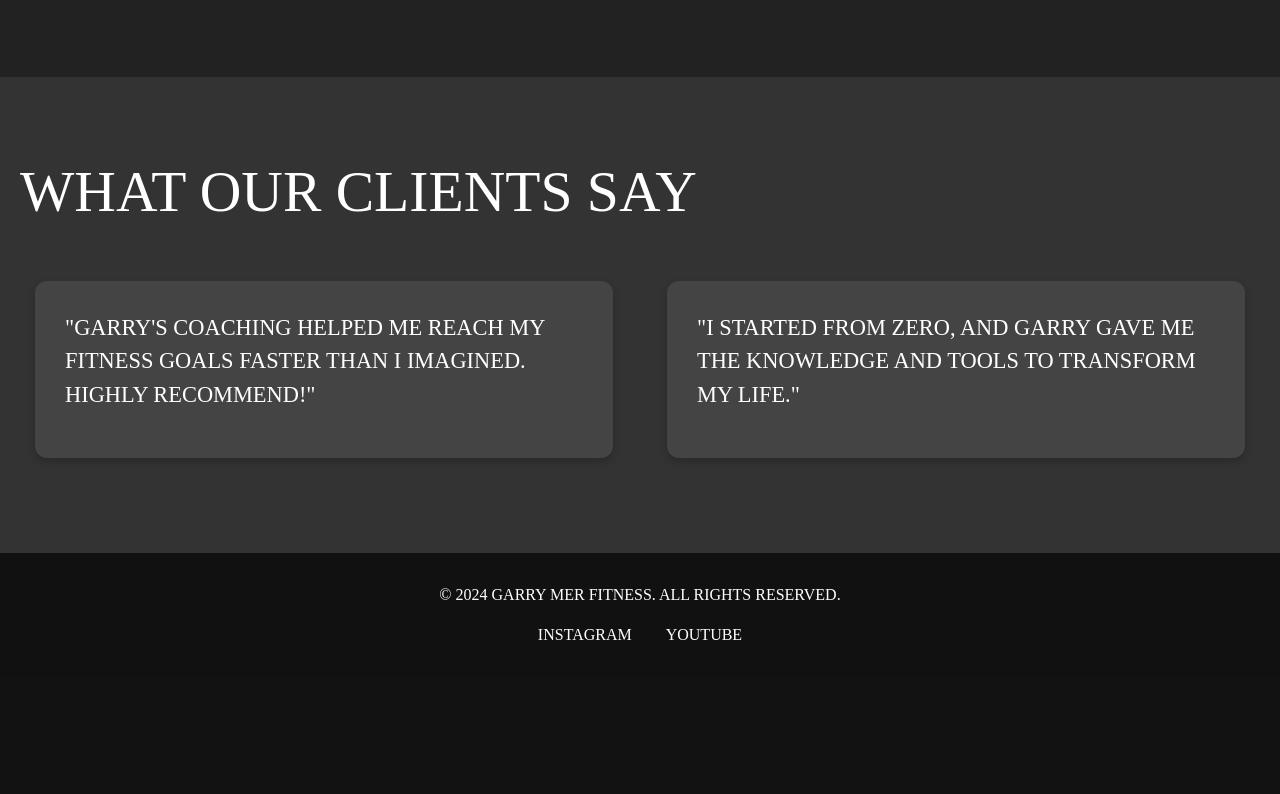
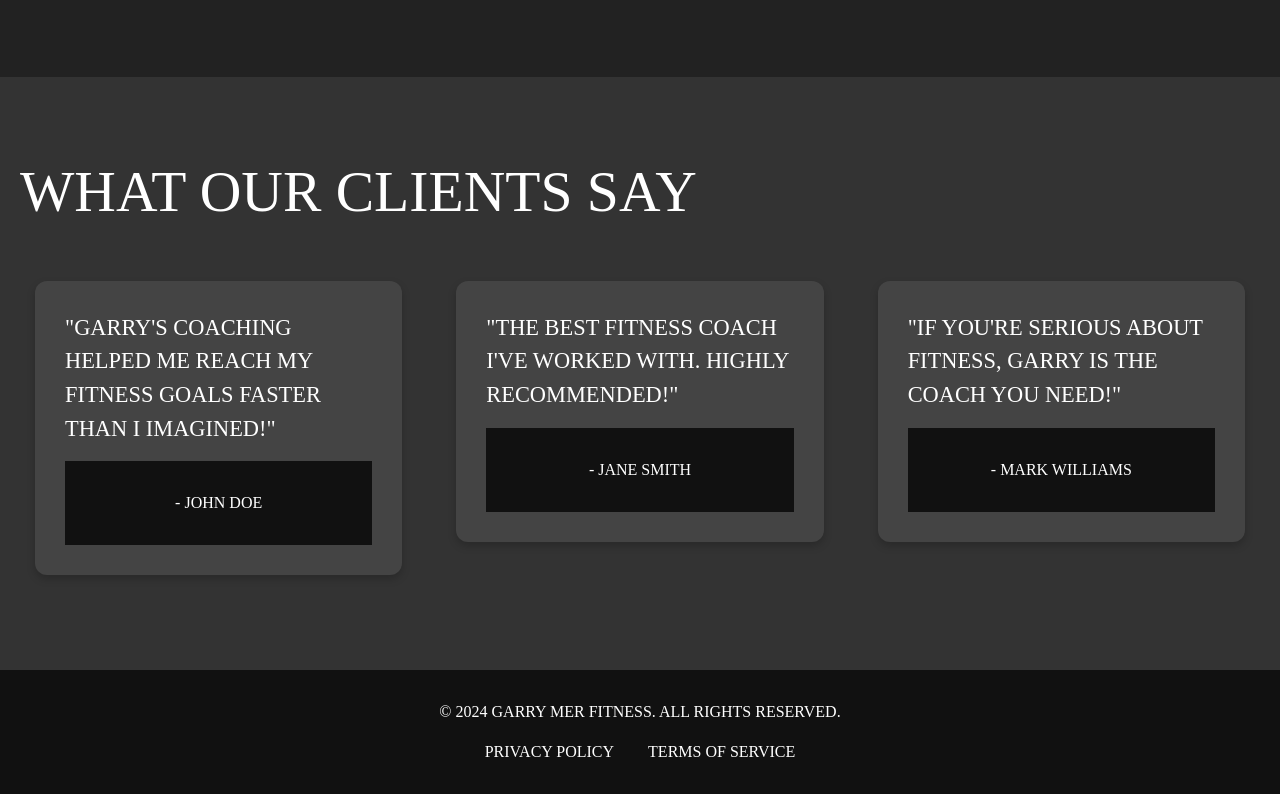
Before and after one commit to ITS-UR-DIVYANSHU/GARRY-MER-PAGE, a plain HTML site: page index.html in a window 1280 px wide. Shown: the part 1866-2660 px from the top of the page. Before the commit the page ends 2543 px from the top, so only its background shows below. Drawn offline with nearby package versions, Linux system fonts and the light colour scheme.

Commit message:
Update index.html

```diff
--- a/index.html
+++ b/index.html
@@ -287,14 +287,22 @@
     <section id="testimonials" class="testimonials">
         <h2>What Our Clients Say</h2>
         <div class="row">
-            <div class="col-md-6">
+            <div class="col-md-4">
                 <div class="testimonial-card">
-                    <p>"Garry's coaching helped me reach my fitness goals faster than I imagined. Highly recommend!"</p>
+                    <p>"Garry's coaching helped me reach my fitness goals faster than I imagined!"</p>
+                    <footer>- John Doe</footer>
                 </div>
             </div>
-            <div class="col-md-6">
+            <div class="col-md-4">
                 <div class="testimonial-card">
-                    <p>"I started from zero, and Garry gave me the knowledge and tools to transform my life."</p>
+                    <p>"The best fitness coach I've worked with. Highly recommended!"</p>
+                    <footer>- Jane Smith</footer>
+                </div>
+            </div>
+            <div class="col-md-4">
+                <div class="testimonial-card">
+                    <p>"If you're serious about fitness, Garry is the coach you need!"</p>
+                    <footer>- Mark Williams</footer>
                 </div>
             </div>
         </div>
@@ -303,9 +311,12 @@
     <!-- Footer -->
     <footer>
         <p>&copy; 2024 Garry Mer Fitness. All rights reserved.</p>
-        <a href="https://www.instagram.com/garrymer_/" target="_blank">Instagram</a>
-        <a href="https://www.youtube.com/@GARRYMERFITNESS" target="_blank">YouTube</a>
+        <a href="#">Privacy Policy</a>
+        <a href="#">Terms of Service</a>
     </footer>
+
+    <!-- External JS (Bootstrap) -->
+    <script src="https://cdn.jsdelivr.net/npm/bootstrap@5.3.0-alpha1/dist/js/bootstrap.bundle.min.js"></script>
 </body>
 
 </html>
```
